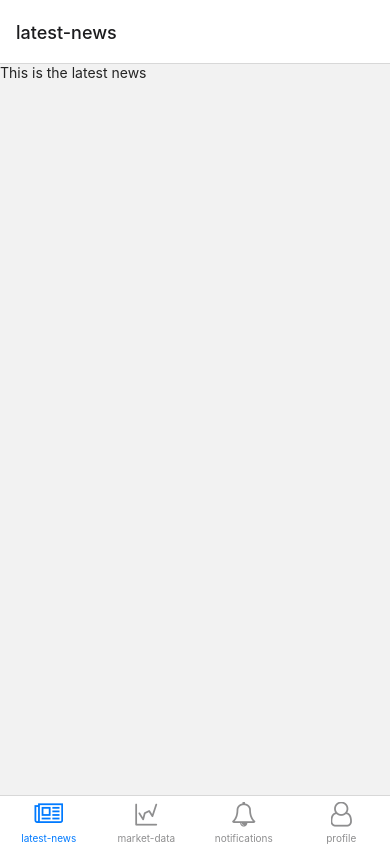
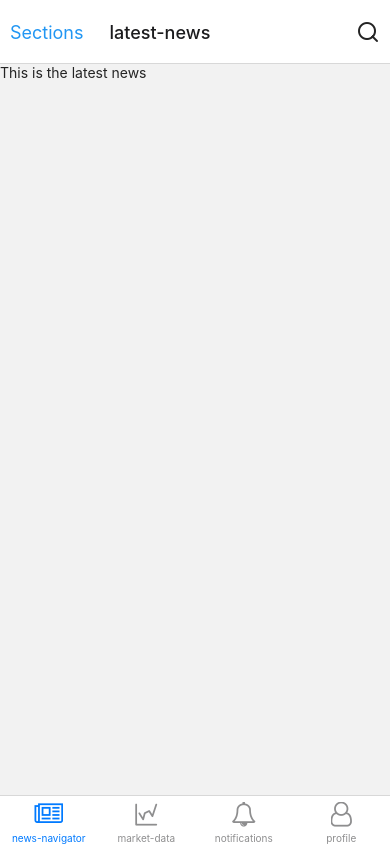
Before and after one commit to PanArnaud/react-native-playground, a React Native app: screen /news-navigator in a window 390 px wide. Built offline with nearby package versions, Linux system fonts and the light colour scheme.

Commit message:
Refacto code and add header to latest news screen

```diff
--- a/package.json
+++ b/package.json
@@ -12,6 +12,7 @@
   "dependencies": {
     "@react-navigation/bottom-tabs": "^6.3.1",
     "@react-navigation/native": "^6.0.10",
+    "@react-navigation/native-stack": "^6.6.2",
     "@rneui/base": "^4.0.0-rc.4",
     "@rneui/themed": "^4.0.0-rc.4",
     "expo": "~45.0.0",
--- a/src/navigators/MainNavigator.tsx
+++ b/src/navigators/MainNavigator.tsx
@@ -1,10 +1,10 @@
 import { createBottomTabNavigator } from "@react-navigation/bottom-tabs";
 import { Icon } from "@rneui/themed";
 import React from "react";
-import LatestNews from "../screens/LatestNews";
 import MarketData from "../screens/MarketData";
 import Notifications from "../screens/Notifications";
 import Profile from "../screens/Profile";
+import NewsNavigator from "./NewsNavigator";
 
 const Tab = createBottomTabNavigator();
 
@@ -14,7 +14,7 @@ const MainNavigator = (): JSX.Element => {
       screenOptions={({ route }) => ({
         tabBarIcon: ({ color, size }) => {
           switch (route.name) {
-            case "latest-news":
+            case "news-navigator":
               return (
                 <Icon
                   name="newspaper-o"
@@ -56,7 +56,11 @@ const MainNavigator = (): JSX.Element => {
         },
       })}
     >
-      <Tab.Screen name="latest-news" component={LatestNews} />
+      <Tab.Screen
+        name="news-navigator"
+        component={NewsNavigator}
+        options={{ headerShown: false }}
+      />
       <Tab.Screen name="market-data" component={MarketData} />
       <Tab.Screen name="notifications" component={Notifications} />
       <Tab.Screen name="profile" component={Profile} />
--- /dev/null
+++ b/src/navigators/NewsNavigator.tsx
@@ -0,0 +1,26 @@
+import { createNativeStackNavigator } from "@react-navigation/native-stack";
+import { Button, Icon } from "@rneui/themed";
+import LatestNews from "../screens/LatestNews";
+
+const Stack = createNativeStackNavigator();
+
+const NewsNavigator = (): JSX.Element => {
+  return (
+    <Stack.Navigator>
+      <Stack.Screen
+        name="latest-news"
+        component={LatestNews}
+        options={{
+          headerLeft: () => <Button type="clear">Sections</Button>,
+          headerRight: ({ tintColor }) => (
+            <Button type="clear">
+              <Icon name="search" color={tintColor} type="feather" />
+            </Button>
+          ),
+        }}
+      />
+    </Stack.Navigator>
+  );
+};
+
+export default NewsNavigator;
```
Also changed, not shown: 1 other file (tests, documents, lock files or other folders).
